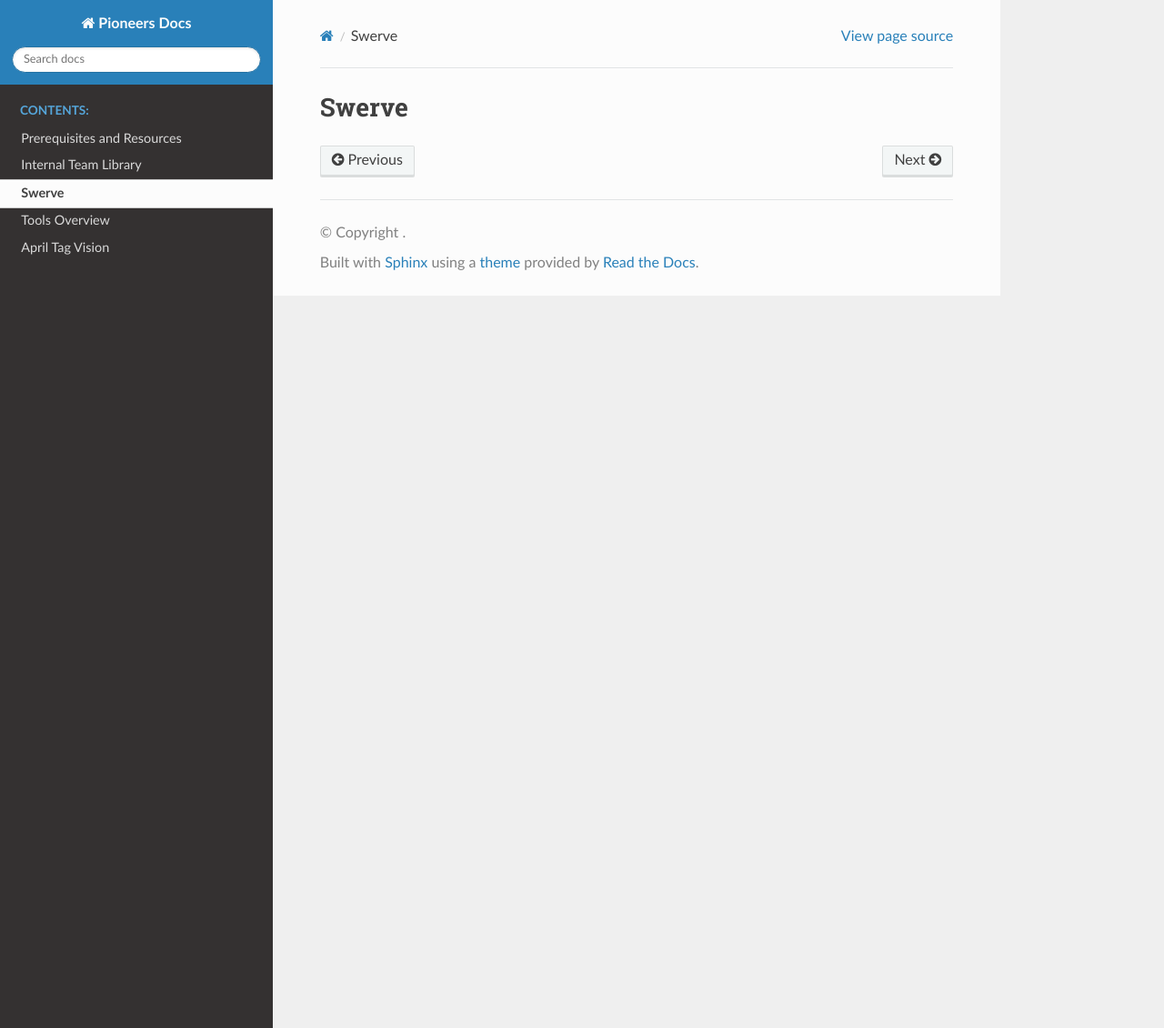
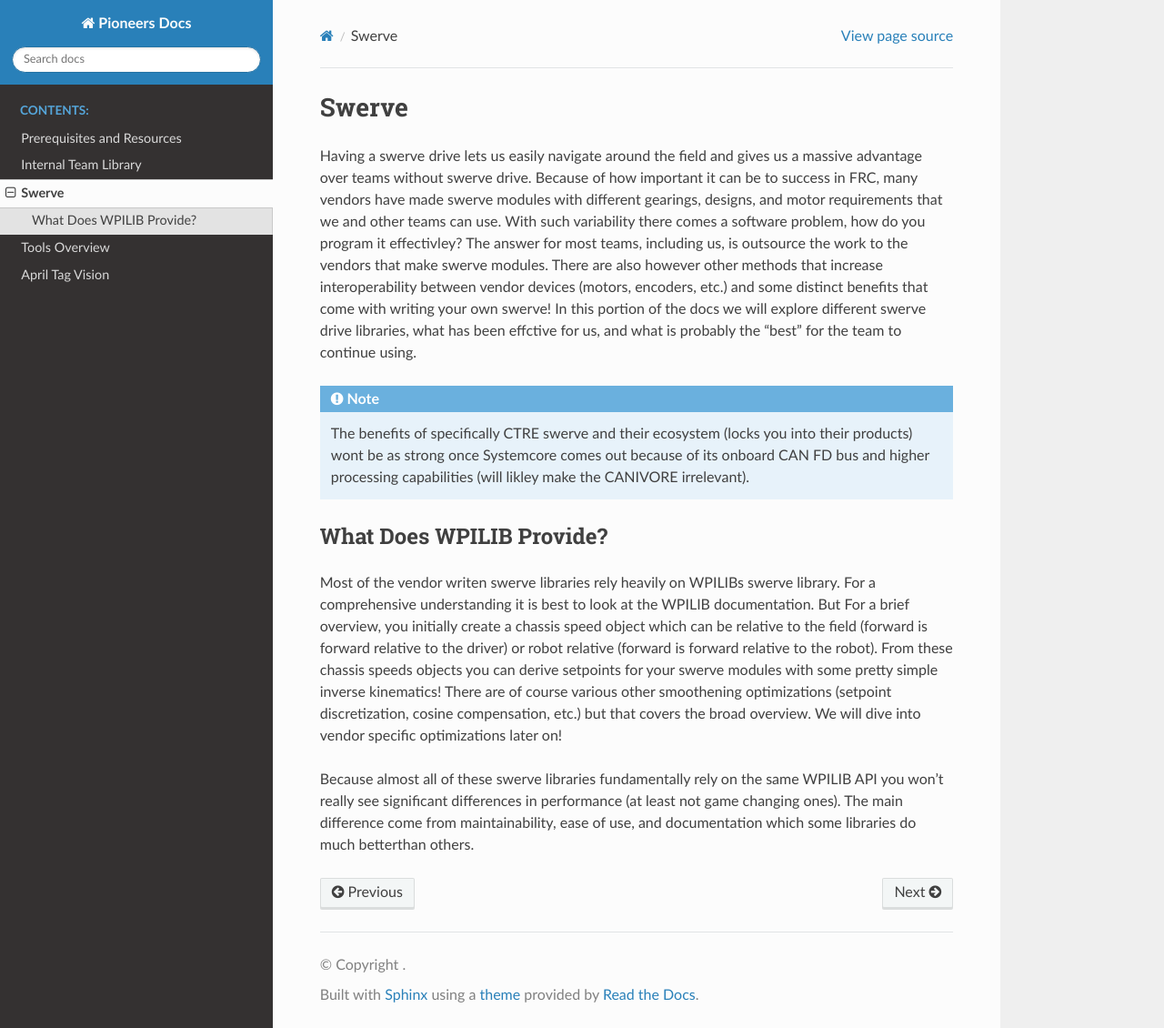
Before and after one commit to GreenTomato5/Pioneers-Controls-Docs, a Sphinx documentation site: the page built from docs/source/swerve/whatIsSwerve.rst, in a window 1280 px wide and 1130 px high. Shown: the whole window at 91% size. Built offline with Sphinx 7.4.7 and the Read the Docs theme 3.1.0, drawn with Linux system fonts in a browser that asks for light colours; pages that are not in the unit, such as notebooks, are missing from menus.

Commit message:
What is swerve docs

```diff
--- a/docs/source/swerve/whatIsSwerve.rst
+++ b/docs/source/swerve/whatIsSwerve.rst
@@ -1,8 +1,29 @@
 Swerve
 ==============
 
+Having a swerve drive lets us easily navigate around the field and gives us a massive advantage over teams without swerve drive. Because of
+how important it can be to success in FRC, many vendors have made swerve modules with different gearings, designs, and motor requirements that we and other teams can use.
+With such variability there comes a software problem, how do you program it effectivley? The answer for most teams, including us, is outsource the work to
+the vendors that make swerve modules. There are also however other methods that increase interoperability between vendor devices (motors, encoders, etc.) and some distinct
+benefits that come with writing your own swerve! In this portion of the docs we will explore different swerve drive libraries, what has been effctive for us, and what
+is probably the "best" for the team to continue using.
+
+.. note:: The benefits of specifically CTRE swerve and their ecosystem (locks you into their products) wont be as strong once Systemcore comes out because of its onboard CAN FD bus and higher processing capabilities (will likley make the CANIVORE irrelevant).
+
+What Does WPILIB Provide?
+---------
+
+Most of the vendor writen swerve libraries rely heavily on WPILIBs swerve library. For a comprehensive understanding it is best to look at the WPILIB documentation. But For
+a brief overview, you initially create a chassis speed object which can be relative to the field (forward is forward relative to the driver) or robot relative (forward is forward relative to the robot). From these
+chassis speeds objects you can derive setpoints for your swerve modules with some pretty simple inverse kinematics! There are of course various other smoothening optimizations (setpoint
+discretization, cosine compensation, etc.) but that covers the broad overview. We will dive into vendor specific optimizations later on!
+
+Because almost all of these swerve libraries fundamentally rely on the same WPILIB API you won't really see significant differences in performance
+(at least not game changing ones). The main difference come from maintainability, ease of use, and documentation which some libraries do much better\
+than others.
+
 .. toctree::
-   :maxdepth: 1
+   :maxdepth: 2
 
    advantageKitTemplate
    CTRESwerve
```
